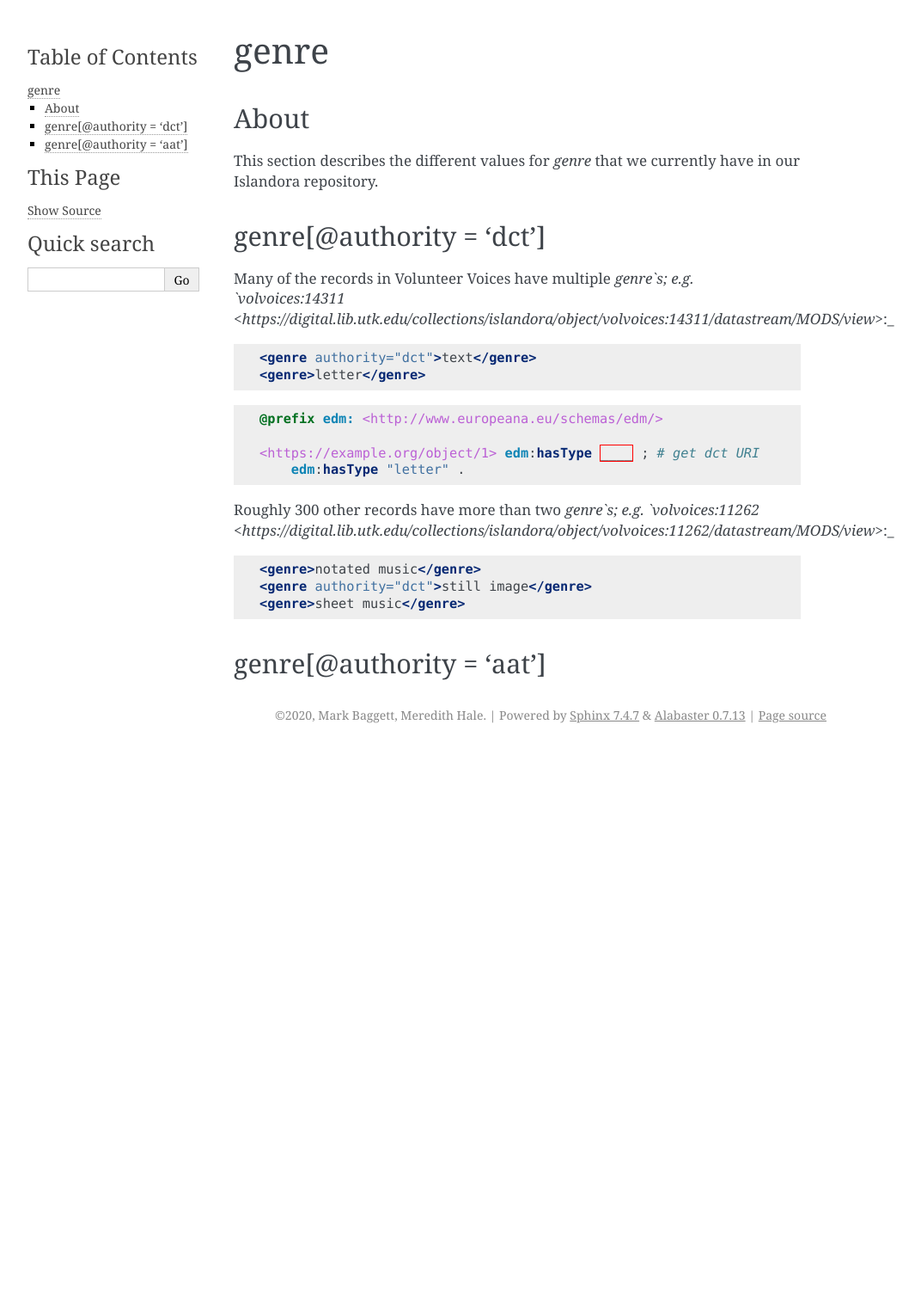
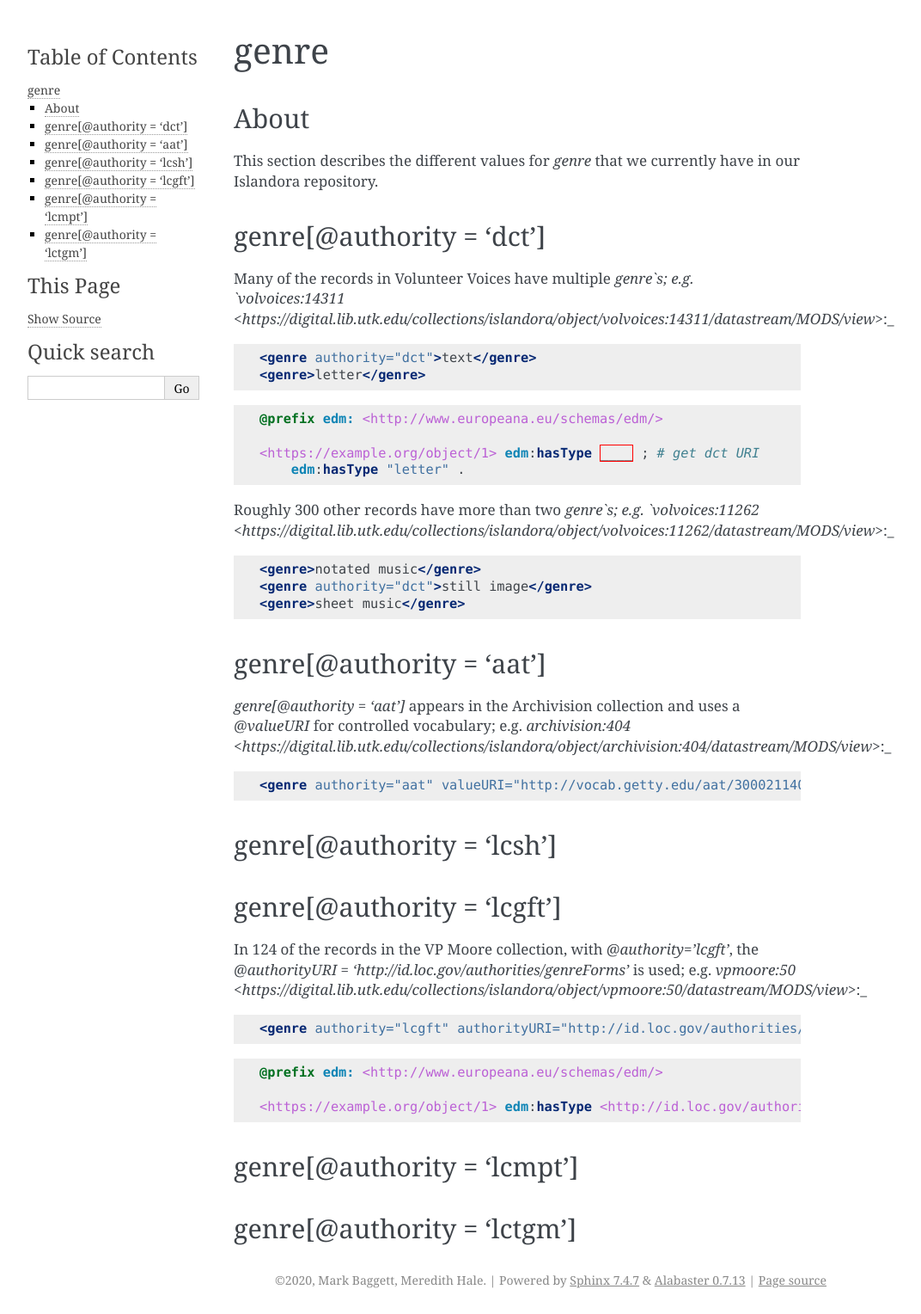
Before and after one commit to UTKcataloging/mods_to_rdf, a Sphinx documentation site: the page built from docs/source/top_level_elements/genre.rst, in a window 1280 px wide. Shown: the whole page at 86% size, without its empty margins (148-1220 px from the left). Built offline with Sphinx 7.4.7, drawn with Linux system fonts in a browser that asks for light colours; formulas are drawn with MathJax 3; before the commit the page ends 900 px from its top, so only the background shows below that.

Commit message:
Add lcgft subset

```diff
--- a/docs/source/top_level_elements/genre.rst
+++ b/docs/source/top_level_elements/genre.rst
@@ -34,3 +34,33 @@ Roughly 300 other records have more than two `genre`s; e.g. `volvoices:11262 <ht
 
 genre[@authority = 'aat']
 -------------------------
+
+`genre[@authority = 'aat']` appears in the Archivision collection and uses a `@valueURI` for controlled vocabulary; e.g. `archivision:404 <https://digital.lib.utk.edu/collections/islandora/object/archivision:404/datastream/MODS/view>`:_
+
+.. code-block:: xml
+
+    <genre authority="aat" valueURI="http://vocab.getty.edu/aat/300021140">Renaissance</genre>
+
+genre[@authority = 'lcsh']
+--------------------------
+
+genre[@authority = 'lcgft']
+---------------------------
+
+In 124 of the records in the VP Moore collection, with `@authority='lcgft'`, the `@authorityURI = 'http://id.loc.gov/authorities/genreForms'` is used; e.g. `vpmoore:50 <https://digital.lib.utk.edu/collections/islandora/object/vpmoore:50/datastream/MODS/view>`:_
+
+.. code-block:: xml
+
+    <genre authority="lcgft" authorityURI="http://id.loc.gov/authorities/genreForms" valueURI="http://id.loc.gov/authorities/genreForms/gf2014026173">Scrapbooks</genre>
+
+.. code-block:: turtle
+
+    @prefix edm: <http://www.europeana.eu/schemas/edm/>
+
+    <https://example.org/object/1> edm:hasType <http://id.loc.gov/authorities/genreForms/gf2014026173> .
+
+genre[@authority = 'lcmpt']
+---------------------------
+
+genre[@authority = 'lctgm']
+---------------------------
```
